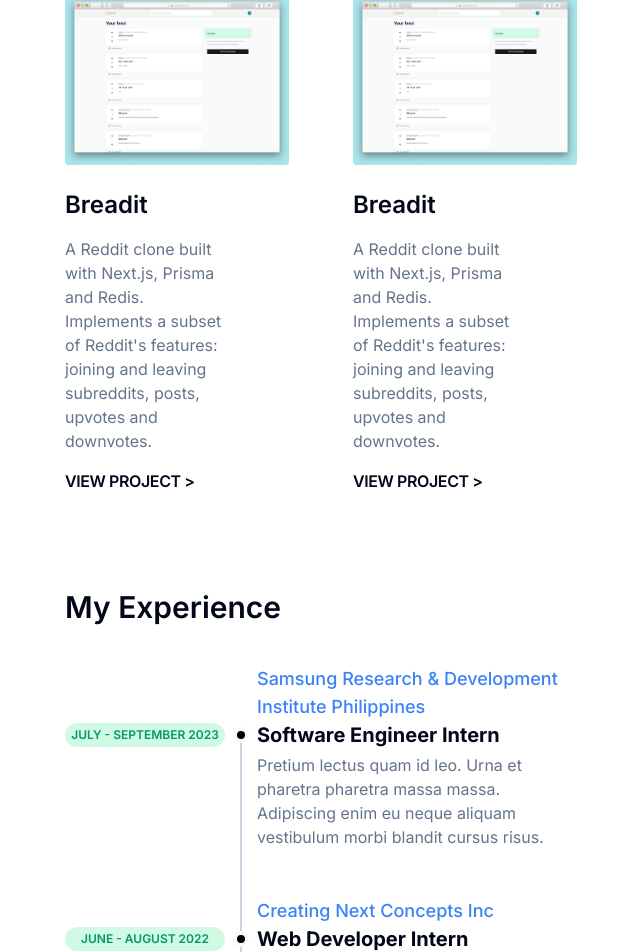
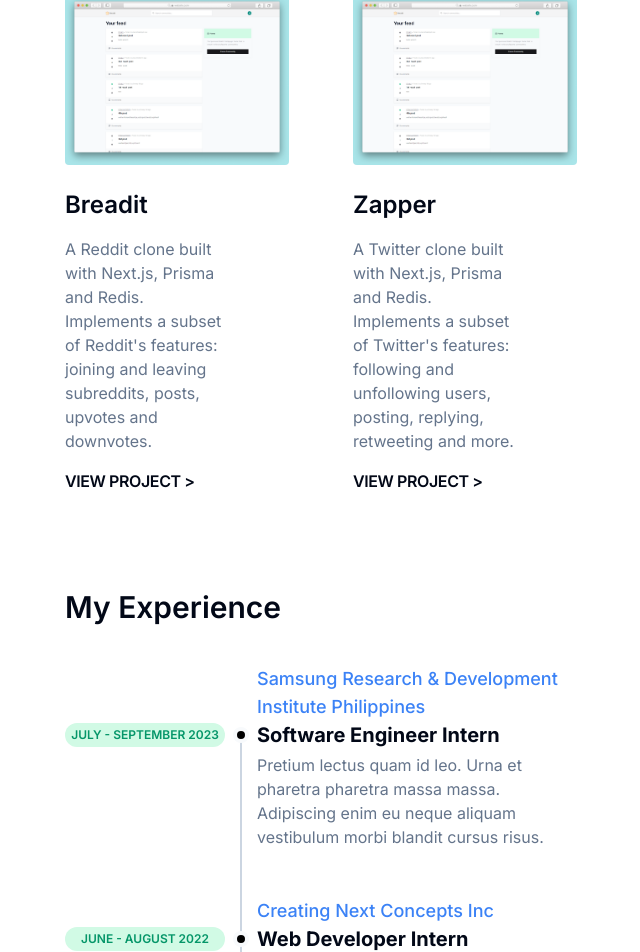
Before and after one commit to mlrey7/portfolio, a Next.js app: page / in a window 1280 px wide. Shown: the part 1357-2309 px from the top of the page, without its empty margins (319-959 px from the left). Built offline with nearby package versions, Linux system fonts and the light colour scheme.

Commit message:
updated zapper

```diff
--- a/src/app/page.tsx
+++ b/src/app/page.tsx
@@ -65,7 +65,6 @@
             <Icons.typescript className="w-12 h-12" />
             <h6 className="font-bold">Typescript</h6>
           </div>
-
           <div className="flex gap-2 items-center">
             <Icons.firebase className="w-12 h-12" />
             <h6 className="font-bold">Firebase</h6>
--- a/src/components/ProjectGrid.tsx
+++ b/src/components/ProjectGrid.tsx
@@ -11,10 +11,10 @@
   },
   {
     imageSrc: "/breadit.png",
-    title: "Breadit",
+    title: "Zapper",
     description:
-      "A Reddit clone built with Next.js, Prisma and Redis. Implements a subset of Reddit's features: joining and leaving subreddits, posts, upvotes and downvotes.",
-    link: "/projects/breadit",
+      "A Twitter clone built with Next.js, Prisma and Redis. Implements a subset of Twitter's features: following and unfollowing users, posting, replying, retweeting and more.",
+    link: "/projects/zapper",
   },
 ];
 
```
